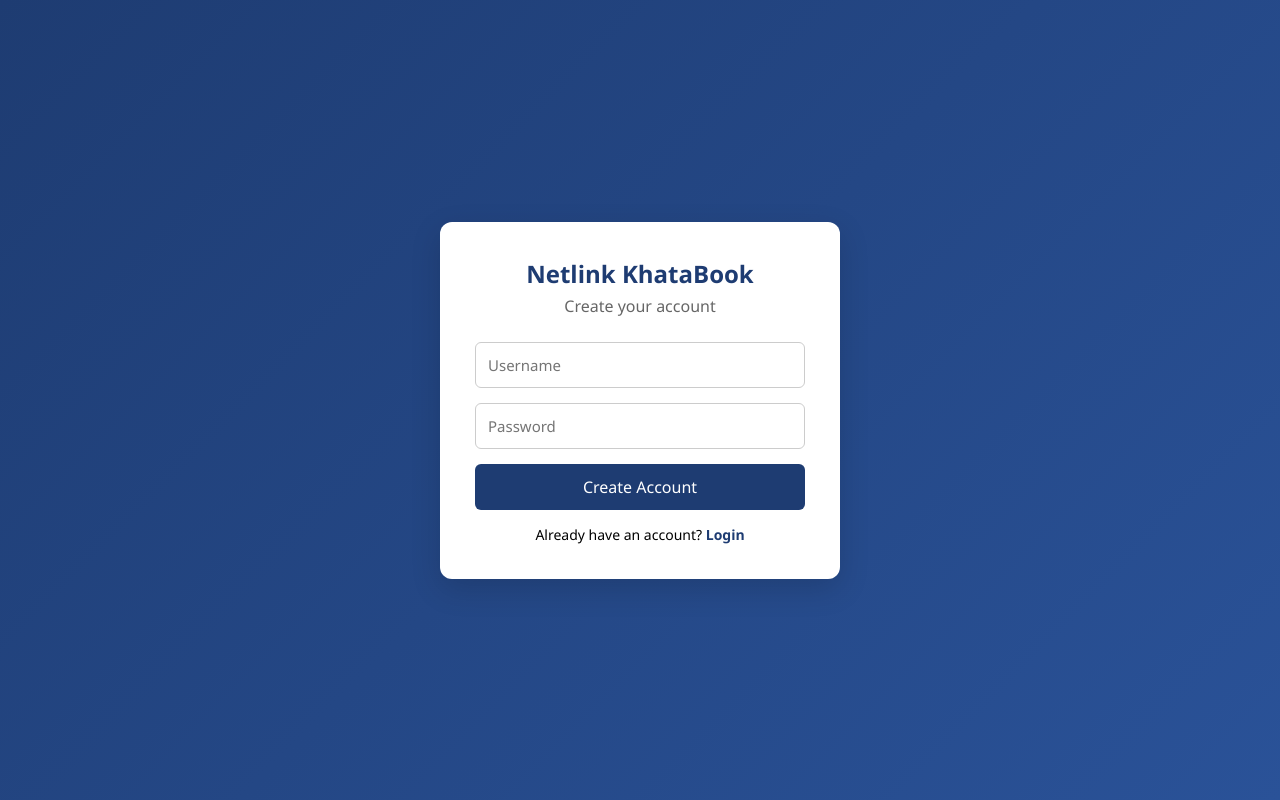
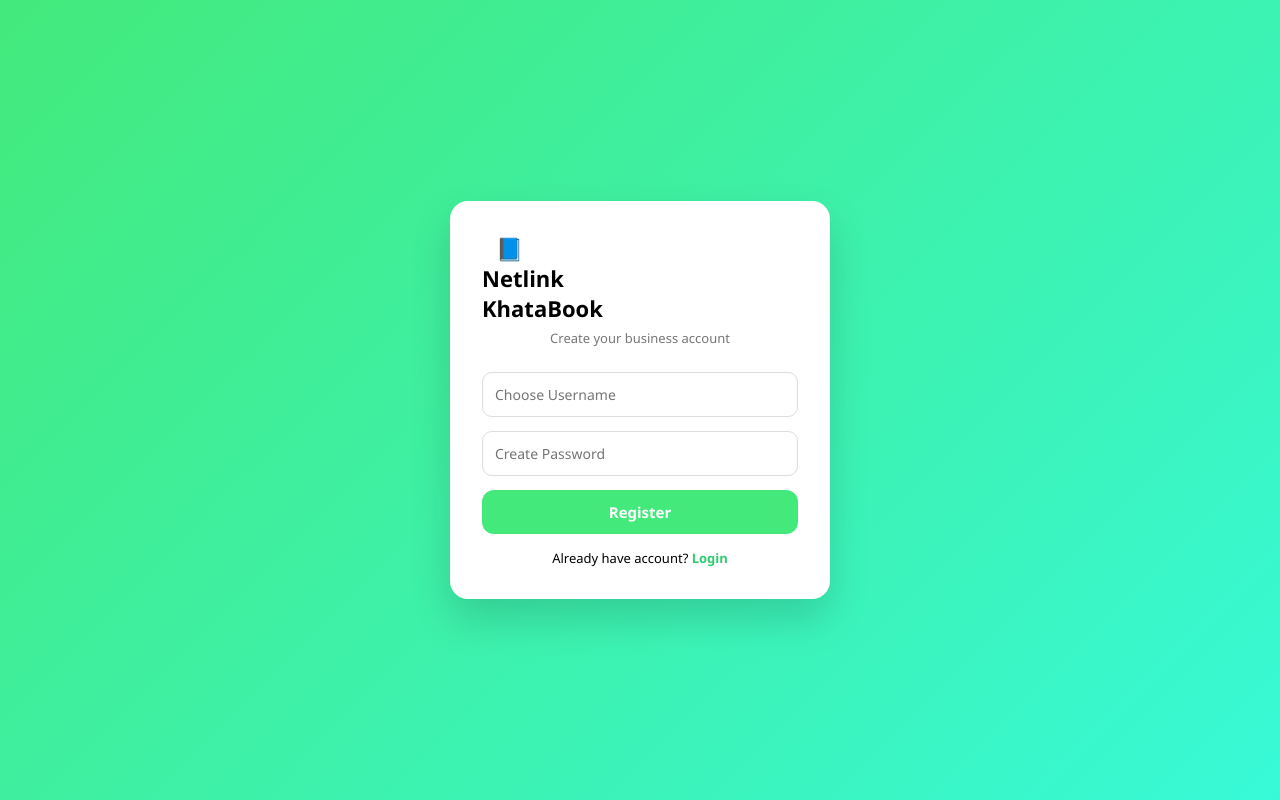
Before and after one commit to swatiJadav/Netlink_khatabook, a Flask app: page / in a window 1280 px wide. Run offline with Flask 3, Linux system fonts and the light colour scheme.

Commit message:
Update register.html

```diff
--- a/templates/register.html
+++ b/templates/register.html
@@ -3,26 +3,84 @@
 <head>
     <meta charset="UTF-8">
     <title>Register | Netlink KhataBook</title>
-    <link rel="stylesheet" href="{{ url_for('static', filename='auth.css') }}">
+    <link rel="stylesheet" href="{{ url_for('static', filename='style.css') }}">
+    <style>
+        body{
+            background:linear-gradient(135deg,#43e97b,#38f9d7);
+            font-family:'Segoe UI', sans-serif;
+            display:flex;
+            justify-content:center;
+            align-items:center;
+            height:100vh;
+        }
+        .card{
+            background:#fff;
+            width:380px;
+            padding:32px;
+            border-radius:18px;
+            box-shadow:0 20px 40px rgba(0,0,0,0.15);
+        }
+        .logo{
+            text-align:center;
+            font-size:22px;
+            font-weight:700;
+            margin-bottom:6px;
+        }
+        .subtitle{
+            text-align:center;
+            font-size:13px;
+            color:#777;
+            margin-bottom:25px;
+        }
+        input{
+            width:100%;
+            padding:12px;
+            border-radius:10px;
+            border:1px solid #ddd;
+            margin-bottom:14px;
+            font-size:14px;
+        }
+        button{
+            width:100%;
+            background:#43e97b;
+            color:#fff;
+            padding:12px;
+            border:none;
+            border-radius:12px;
+            font-size:15px;
+            font-weight:600;
+            cursor:pointer;
+        }
+        button:hover{
+            background:#2ecc71;
+        }
+        .link{
+            text-align:center;
+            margin-top:15px;
+            font-size:13px;
+        }
+        .link a{
+            color:#2ecc71;
+            text-decoration:none;
+            font-weight:600;
+        }
+    </style>
 </head>
 <body>
 
-<div class="auth-container">
-    <div class="auth-card">
-        <h2>Netlink KhataBook</h2>
-        <p class="subtitle">Create your account</p>
+<div class="card">
+    <div class="logo">📘 Netlink KhataBook</div>
+    <div class="subtitle">Create your business account</div>
 
-        <form method="POST">
-            <input type="text" name="username" placeholder="Username" required>
-            <input type="password" name="password" placeholder="Password" required>
+    <form method="POST">
+        <input type="text" name="username" placeholder="Choose Username" required>
+        <input type="password" name="password" placeholder="Create Password" required>
 
-            <button type="submit">Create Account</button>
-        </form>
+        <button type="submit">Register</button>
+    </form>
 
-        <p class="switch">
-            Already have an account?
-            <a href="{{ url_for('login') }}">Login</a>
-        </p>
+    <div class="link">
+        Already have account? <a href="{{ url_for('login') }}">Login</a>
     </div>
 </div>
 
```
